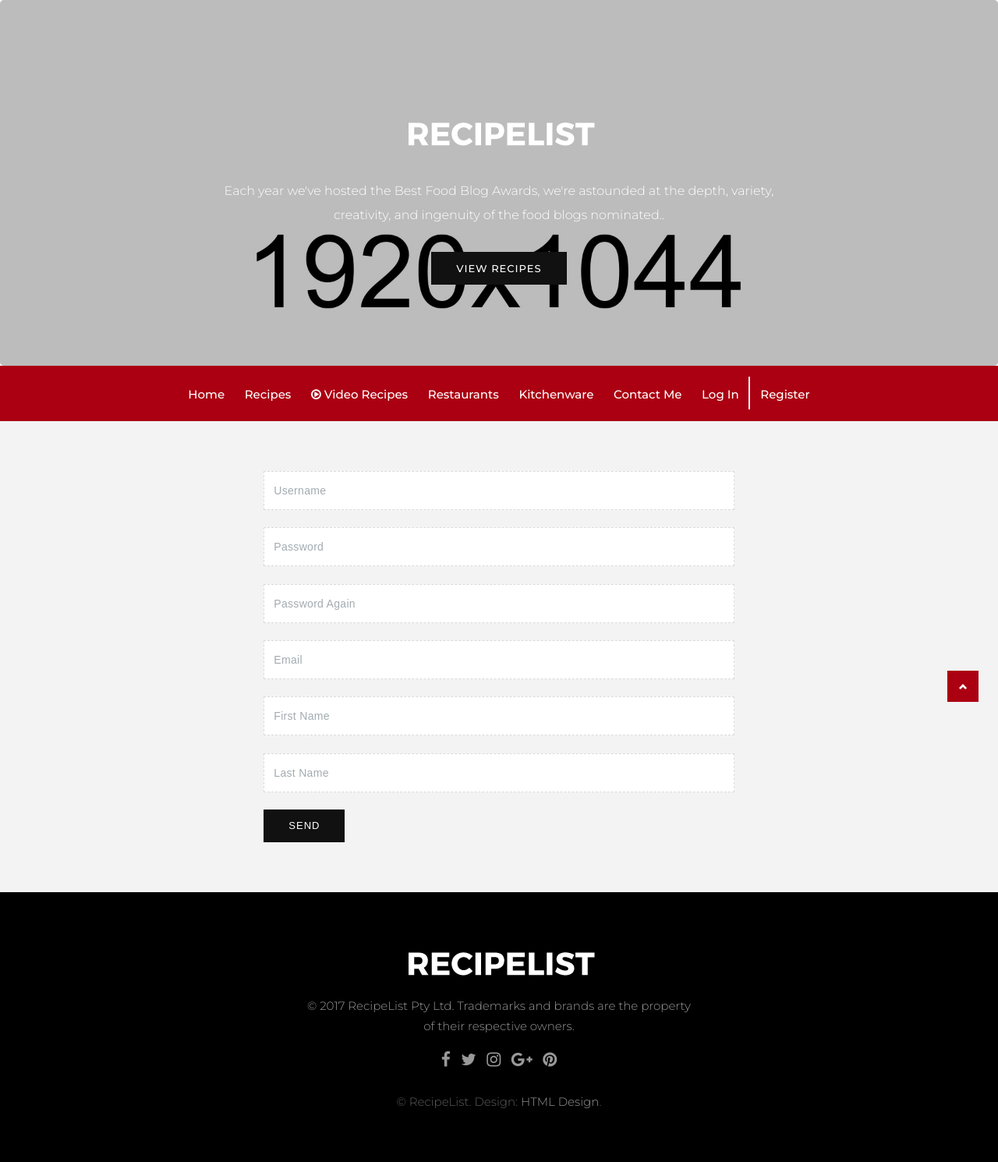
After one commit to pavelshastin/myblog, a Django app: page /register in a window 1280 px wide. The commit adds this page. Shown: the whole page at 78% size. Run offline with Django 3.2, Linux system fonts and the light colour scheme; some libraries are stand-ins or nearby versions.

Commit message:
login/logout

```diff
--- /dev/null
+++ b/myblog/blog/forms.py
@@ -0,0 +1,24 @@
+from django import forms
+
+
+class RegisterForm(forms.Form):
+
+    username = forms.CharField(max_length=100, required=True, label=False,
+                               widget=forms.TextInput(attrs={'placeholder': 'Username', 'class': 'form-control'}))
+    password = forms.CharField(required=True, label=False,
+                               widget=forms.PasswordInput(attrs={'placeholder': 'Password', 'class': 'form-control'}))
+    password2 = forms.CharField(required=True, label=False,
+                                widget=forms.PasswordInput(attrs={'placeholder': 'Password Again', 'class': 'form-control'}))
+    email = forms.EmailField(required=True, label=False,
+                             widget=forms.TextInput(attrs={'placeholder': 'Email', 'class': 'form-control'}))
+    first_name = forms.CharField(max_length=100, label=False,
+                                 widget=forms.TextInput(attrs={'placeholder': 'First Name', 'class': 'form-control'}))
+    last_name = forms.CharField(max_length=100, label=False,
+                                widget=forms.TextInput(attrs={'placeholder': 'Last Name', 'class': 'form-control'}))
+
+
+class LoginForm(forms.Form):
+    username = forms.CharField(max_length=100, required=True, label=False,
+                               widget=forms.TextInput(attrs={'placeholder': 'Username', 'class': 'form-control'}))
+    password = forms.CharField(required=True, label=False,
+                               widget=forms.PasswordInput(attrs={'placeholder': 'Password', 'class': 'form-control'}))
--- a/myblog/blog/templates/blog/food-index.html
+++ b/myblog/blog/templates/blog/food-index.html
@@ -84,6 +84,23 @@
                             <li class="nav-item">
                                 <a class="nav-link" href="food-contact.html">Contact Me</a>
                             </li>
+
+                            {% if user.is_authenticated %}
+                                <li class="nav-item" style="border-right: 2px solid white">
+                                    <a class="nav-link" href="#">{{ user.username }}</a>
+                                </li>
+                                <li class="nav-item">
+                                    <a class="nav-link" href="{% url 'logout' %}">Log Out</a>
+                                </li>
+                            {% else %}
+                                <li class="nav-item" style="border-right: 2px solid white">
+                                    <a class="nav-link" href="{% url 'login' %}">Log In</a>
+                                </li>
+                                <li class="nav-item">
+                                    <a class="nav-link" href="{% url 'register' %}">Register</a>
+                                </li>
+                            {% endif %}
+
                         </ul>
                     </div>
                 </nav>
@@ -115,6 +132,14 @@
 
                 {% if month_reciepts %}
                     {% include "blog/month_posts.html" with reciepts=month_reciepts %}
+                {% endif %}
+
+                {% if login_form %}
+                    {% include "blog/login_form.html" with form=login_form %}
+                {% endif %}
+
+                {% if register_form %}
+                    {% include "blog/register_form.html" with form=register_form %}
                 {% endif %}
 
 
--- /dev/null
+++ b/myblog/blog/templates/blog/register_form.html
@@ -0,0 +1,18 @@
+
+<div class="row">
+    <div class="col-lg-10 offset-lg-1">
+        <div class="page-wrapper">
+
+            <div class="row">
+                <div class="col-lg-8 offset-lg-2">
+                    <form class="form-wrapper" action="{% url 'register' %}" method="POST">
+                        {% csrf_token %}
+                        {{ register_form }}
+                        <input type="submit" class="btn btn-primary" value="Send">
+                    </form>
+                </div>
+
+            </div>
+        </div><!-- end page-wrapper -->
+    </div><!-- end col -->
+</div><!-- end row -->
--- a/myblog/blog/urls.py
+++ b/myblog/blog/urls.py
@@ -7,5 +7,8 @@ urlpatterns = [
     path('', views.index, name='index'),
     path('reciepts/<int:post_id>', views.detail, name='detail'),
     path('reciepts/year/<int:year>', views.reciepts_year, name="reciepts_year"),
-    path('reciepts/year/<int:year>/month/<int:month>', views.reciepts_month, name="reciepts_month")
+    path('reciepts/year/<int:year>/month/<int:month>', views.reciepts_month, name="reciepts_month"),
+    path('login', views.login, name="login"),
+    path('logout', views.logout, name="logout"),
+    path('register', views.register, name="register")
 ]
--- a/myblog/blog/views.py
+++ b/myblog/blog/views.py
@@ -1,8 +1,11 @@
 from django.shortcuts import render, get_object_or_404, get_list_or_404
-from django.http import HttpResponse, Http404
+from django.http import HttpResponseRedirect, Http404
+from django.utils import timezone
+from django.contrib.auth import authenticate, login as _login, logout as _logout
+import datetime
+
 from .models import Post, Comment
-from django.utils import timezone
-import datetime
+from .forms import RegisterForm, LoginForm
 
 def index(request):
     last_reciepts = Post.objects.order_by('-published_date')[0:12]
@@ -31,9 +34,8 @@ def reciepts_year(request, year=2019):
         month_num = rec.modified_date.strftime("%m")
         months.update({month_str: month_num})
 
+    return render(request, 'blog/food-index.html', {'year': year, 'months': months})
 
-    print("months", months)
-    return render(request, 'blog/food-index.html', {'year': year, 'months': months})
 
 
 def reciepts_month(request, year=2019, month=1):
@@ -46,3 +48,56 @@ def reciepts_month(request, year=2019, month=1):
     print(reciepts)
 
     return render(request, 'blog/food-index.html', {"month_reciepts": reciepts})
+
+
+
+def login(request):
+
+    if request.method == "POST":
+        username = request.POST['username']
+        password = request.POST['password']
+        user = authenticate(username=username, password=password)
+
+        print("username", username, password, user)
+
+        if user is not None:
+            if user.is_active:
+                _login(request, user)
+                return HttpResponseRedirect('/')
+            else:
+                pass
+
+    else:
+        if request.user.is_authenticated:
+            return HttpResponseRedirect("/")
+        else:
+            form = LoginForm()
+
+    return render(request, 'blog/food-index.html', {'login_form': form})
+
+
+
+def logout(request):
+    if request.user.is_authenticated:
+        _logout(request)
+        return HttpResponseRedirect("/")
+    else:
+        pass
+
+    return HttpResponseRedirect("/")
+
+
+
+
+def register(request):
+
+    if request.method == "POST":
+        form = RegisterForm(request.Post)
+
+        if form.is_valid():
+
+            return HttpResponseRedirect('')
+    else:
+        form = RegisterForm()
+
+    return render(request, 'blog/food-index.html', {'register_form': form})
```
Also changed, not shown: myblog/blog/templates/blog/login_form.html (added, +17 -0 lines), myblog/db.sqlite3.
